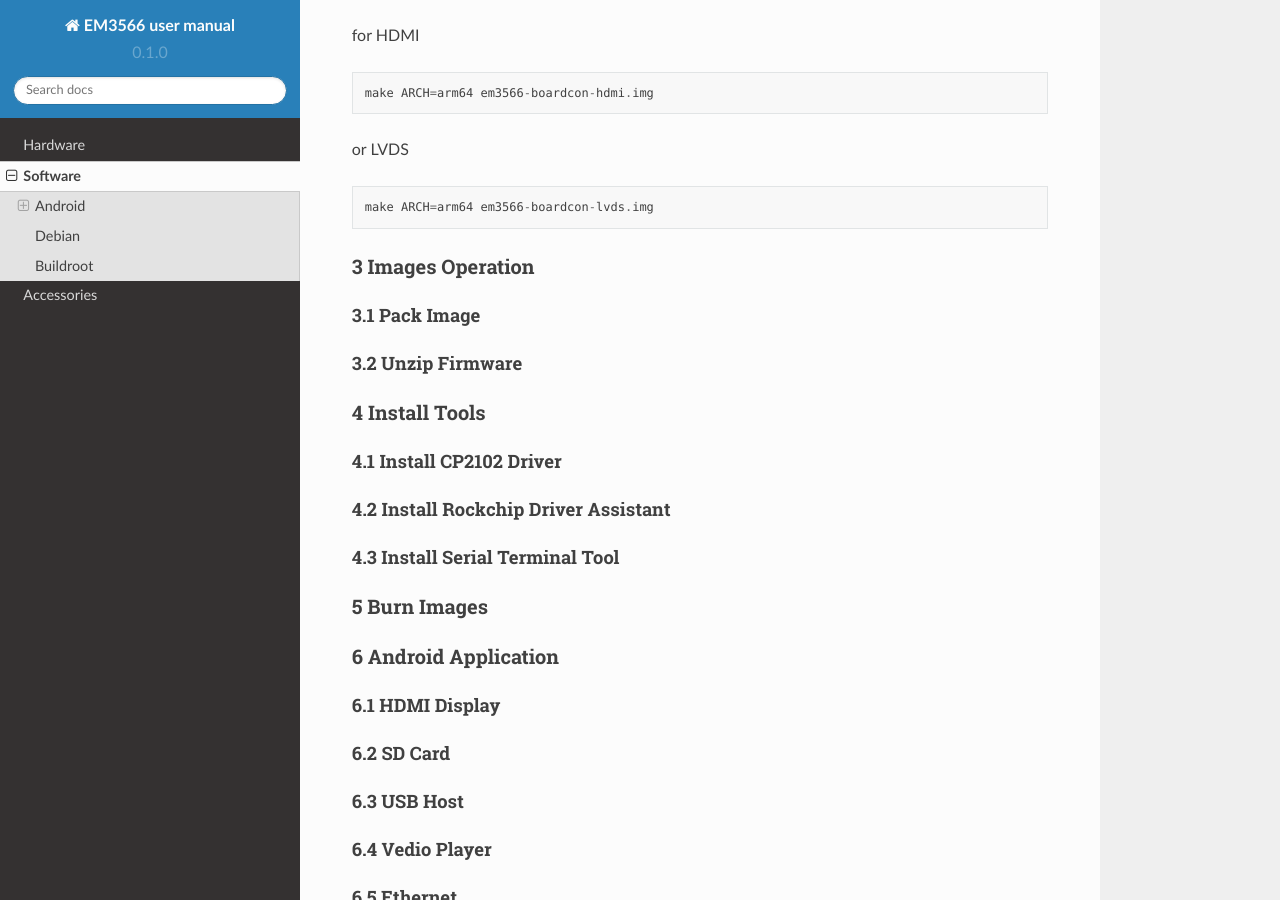
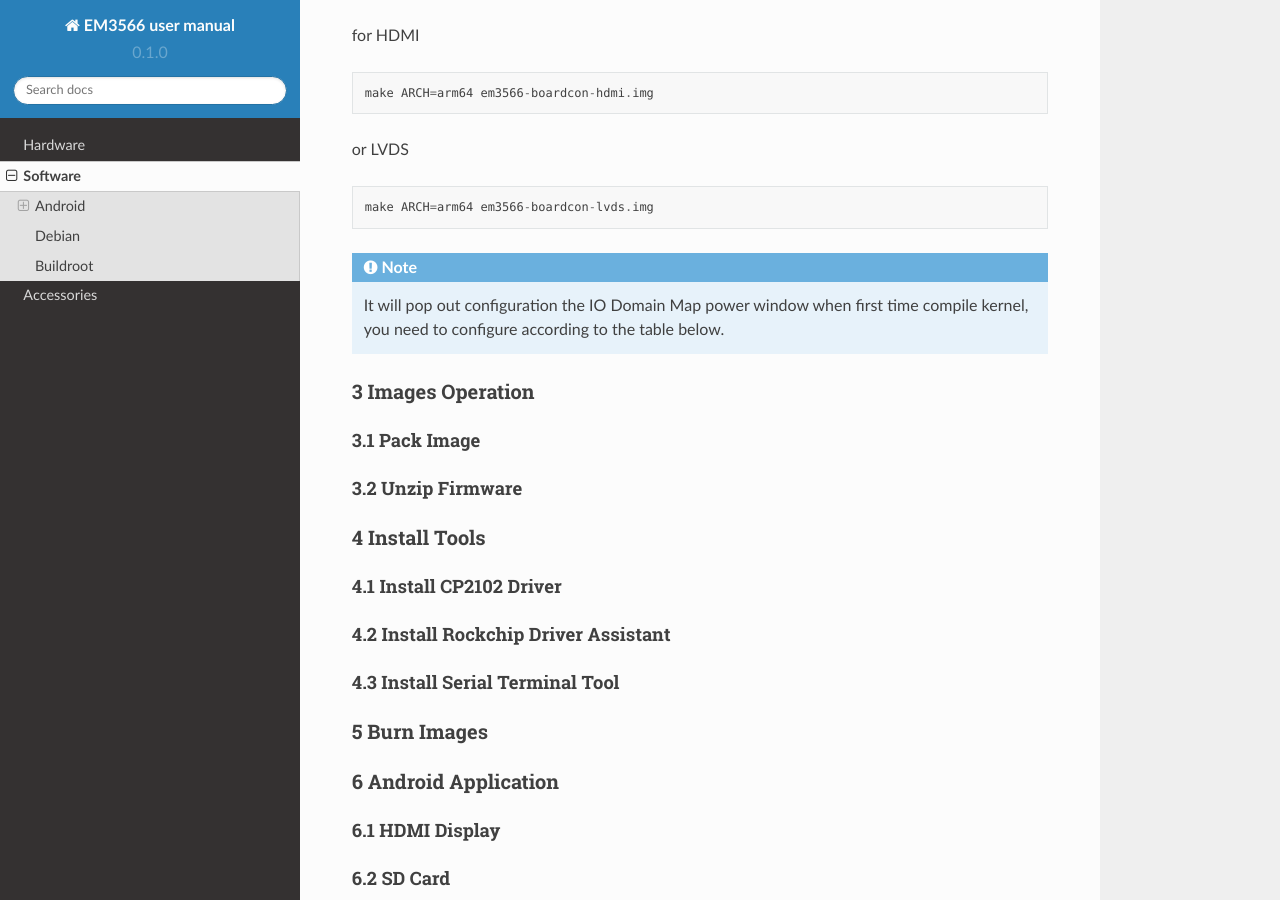
Before and after one commit to boardcon/EM3566, a Sphinx documentation site: the page built from docs/source/software.rst, in a window 1280 px wide and 900 px high, scrolled down 1662 px. Built offline with Sphinx 7.4.7 and the Read the Docs theme 2.0.0, drawn with Linux system fonts in a browser that asks for light colours.

Commit message:
Update software.rst

```diff
--- a/docs/source/software.rst
+++ b/docs/source/software.rst
@@ -92,6 +92,10 @@ or LVDS
 
  make ARCH=arm64 em3566-boardcon-lvds.img
 
+.. note::
+ It will pop out configuration the IO Domain Map power window when first time compile kernel, you need to configure according to the table below.
+
+
 
 3 Images Operation
 ^^^^^^^^^^^^^^^^^^^^^^^
```
